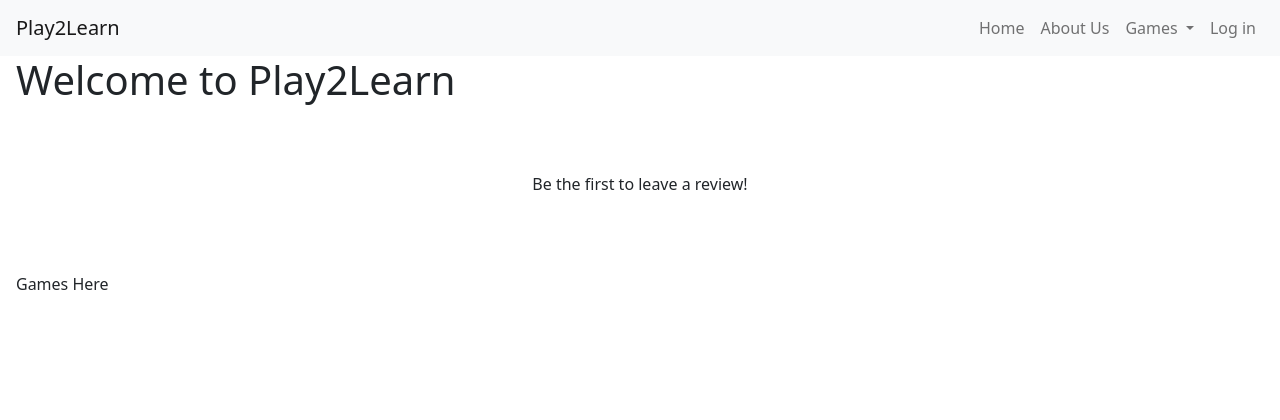
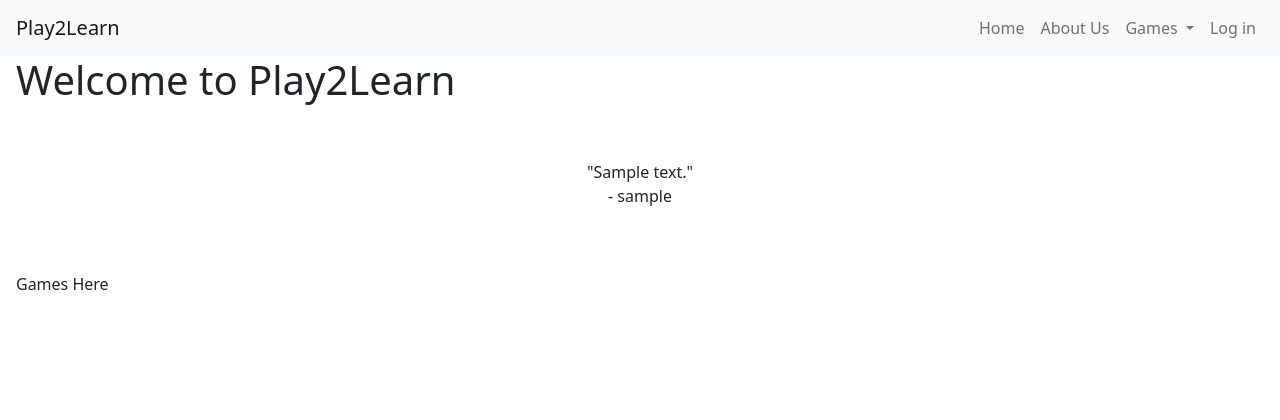
Before and after one commit to jaredmdunn/p2l_django_vue, a Django app: page / in a window 1280 px wide. Shown: the top 420 px of the page. Run offline with Django 3.2, Linux system fonts and the light colour scheme; tables that the repository leaves empty hold one stand-in row (values such as "Sample post"); some libraries are stand-ins or nearby versions.

Commit message:
Fix review display

```diff
--- a/common/templatetags/common_tags.py
+++ b/common/templatetags/common_tags.py
@@ -1,5 +1,5 @@
 from games.models import Game
-from users.models import Review
+from users.models import Review, CustomUser
 from django import template
 
 register = template.Library()
--- a/templates/common/featured_reviews.html
+++ b/templates/common/featured_reviews.html
@@ -1,10 +1,10 @@
 <div class="row align-items-center" style="height: 10rem;">
-  <div id="carouselExampleControls" class="carousel slide mx-auto col-6" data-ride="carousel" data-interval="3000">
-    <div class="carousel-inner mx-auto row">
-      {% if user.reviews.all %}
+  <div id="featured-reviews" class="carousel slide mx-auto col-6" data-ride="carousel" data-interval="3000">
+    <div class="carousel-inner mx-auto row align-items-center">
+      {% if featured_reviews %}
         <!-- Display reviews -->
-        {% for review in user.reviews.all %}
-          {% if review == user.reviews.all.first %}
+        {% for review in featured_reviews %}
+          {% if review == featured_reviews.first %}
             <div class="carousel-item review-item active">
               <p class="text-center">{{ review|linebreaksbr }}</p>
             </div>
--- a/users/models.py
+++ b/users/models.py
@@ -12,6 +12,7 @@ class CustomUser(AbstractUser):
         return reverse('my-account')
 
 class Review(models.Model):
+    anonymous = models.BooleanField(default=False)
     created = models.DateTimeField(auto_now_add=True)
     featured = models.BooleanField(default=False)
     review = models.TextField(max_length=250)
```
Also changed, not shown: users/forms.py (+4 -4 lines), users/migrations/0005_review_anonymous.py (added).
